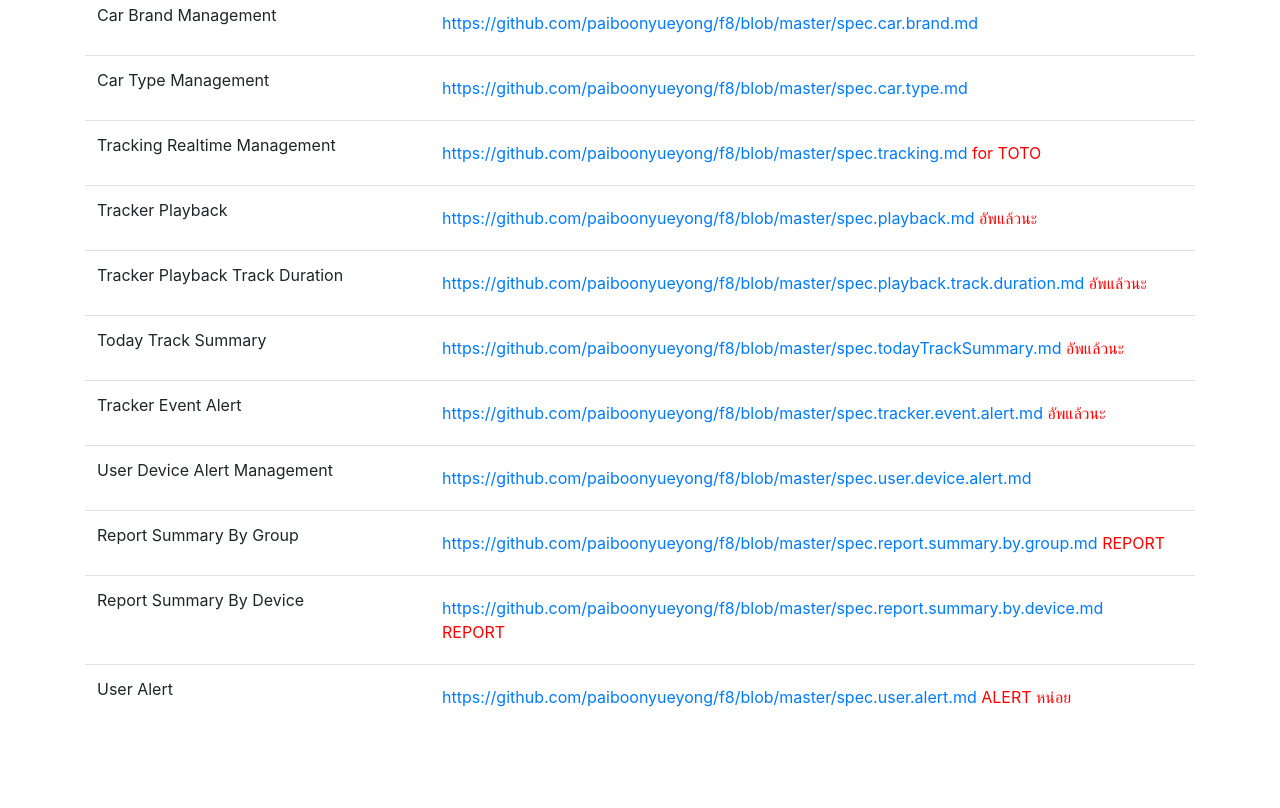
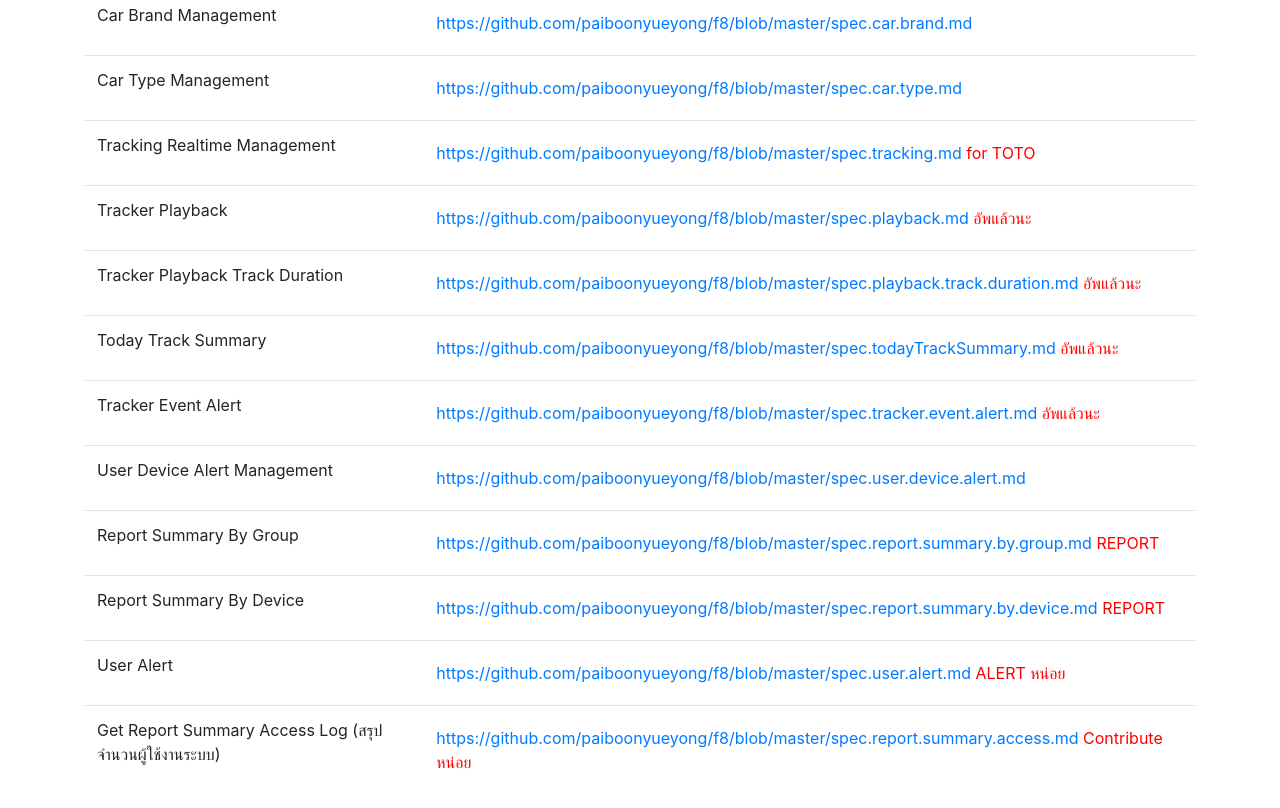
Before and after one commit to paiboonyueyong/f8, a plain HTML site: page index.html in a window 1280 px wide. Shown: the part 1290-2098 px from the top of the page. Before the commit the page ends 2035 px from the top, so only its background shows below. Drawn offline with nearby package versions, Linux system fonts and the light colour scheme.

Commit message:
nancy update

```diff
--- a/index.html
+++ b/index.html
@@ -415,6 +415,18 @@
                         </div>
                     </td>
                 </tr>
+                <tr>
+                    <td>Get Report Summary Access Log (สรุปจำนวนผู้ใช้งานระบบ)</td>
+                    <td>
+                        <div class="row">
+                            <div class="col-sm-12">
+                                <a class="nav-link " href="https://github.com/paiboonyueyong/f8/blob/master/spec.report.summary.access.md">
+                                    https://github.com/paiboonyueyong/f8/blob/master/spec.report.summary.access.md <font color="red">Contribute หน่อย</font>
+                                </a>
+                            </div>
+                        </div>
+                    </td>
+                </tr>
 
             </tbody>
         </table>
```
